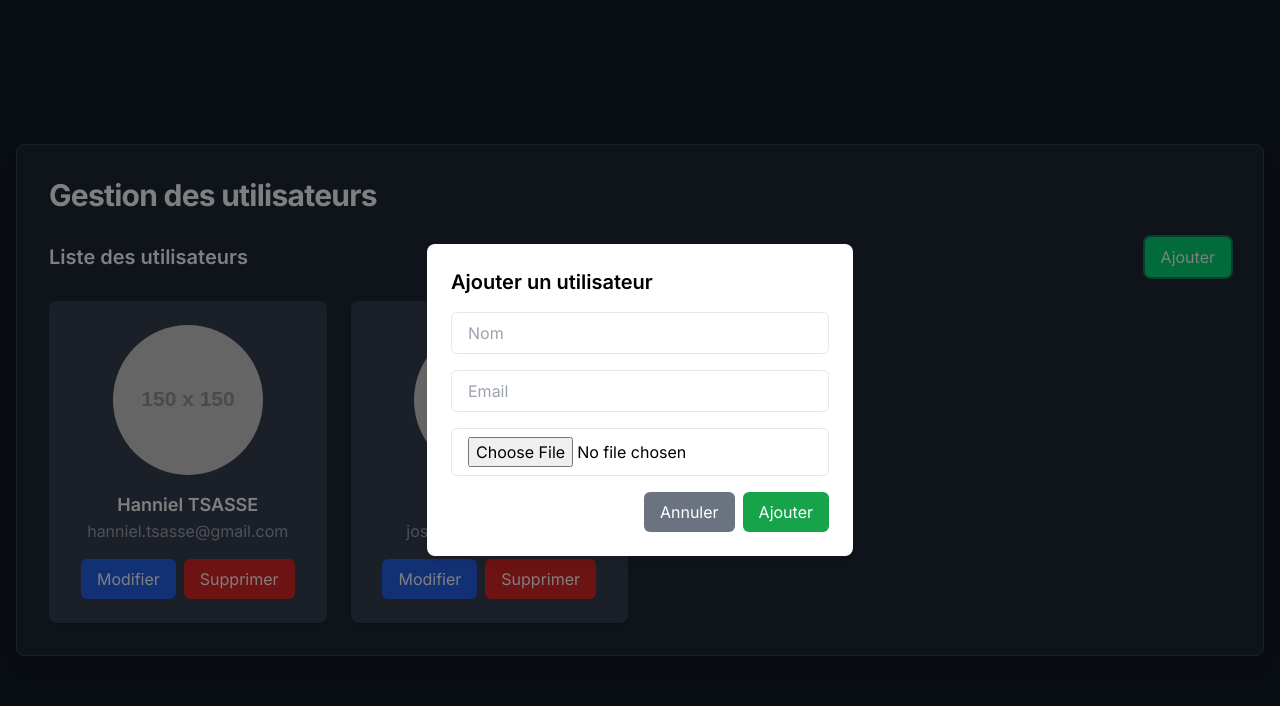
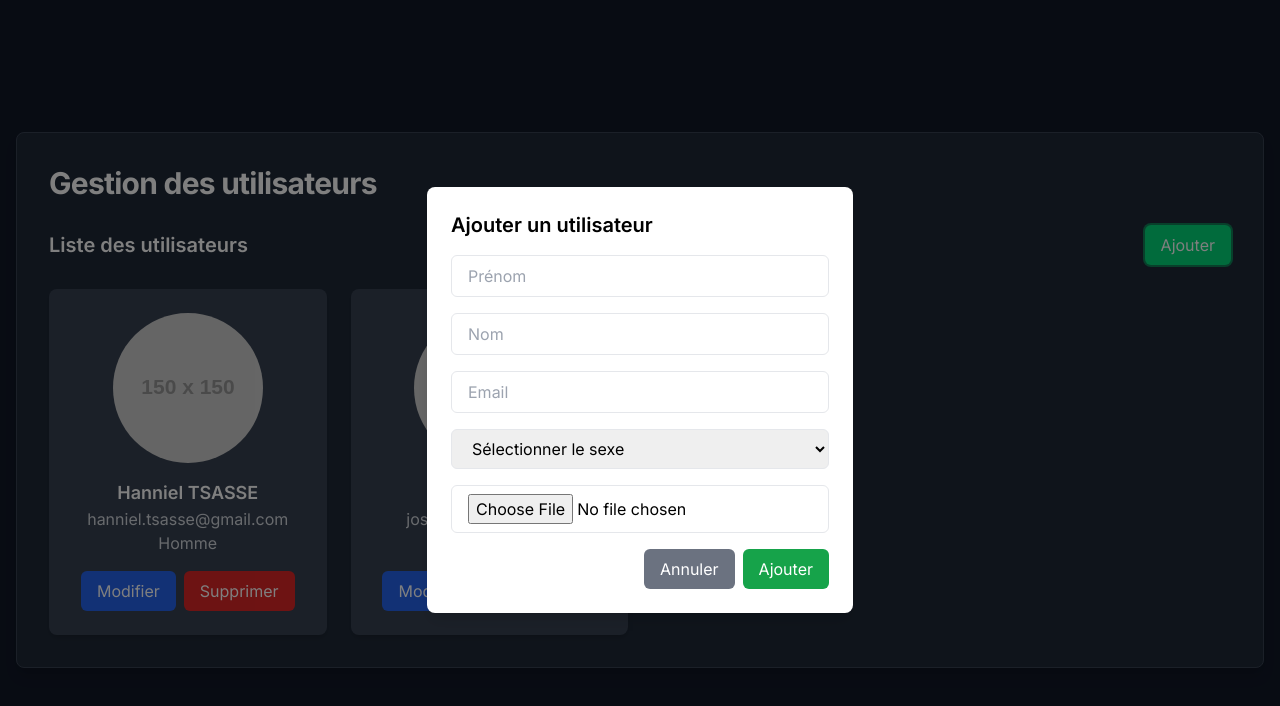
Before and after one commit to Hanniel95/Users-Management, a Next.js app: page / in a window 1280 px wide. Both pictures are taken after a click on the button "Ajouter". Shown: the top 706 px of the page. Built offline with nearby package versions, Linux system fonts and the light colour scheme.

Commit message:
Add "name and gender fields"

```diff
--- a/src/app/page.tsx
+++ b/src/app/page.tsx
@@ -6,14 +6,18 @@ import Image from "next/image";
 const initialUsers = [
   {
     id: 1,
-    name: "Hanniel TSASSE",
+    firstName: "Hanniel",
+    lastName: "TSASSE",
     email: "hanniel.tsasse@gmail.com",
+    gender: "M",
     avatar: "https://via.placeholder.com/150",
   },
   {
     id: 2,
-    name: "Josué FOUDJI",
+    firstName: "Josué",
+    lastName: "FOUDJI",
     email: "josue.foudji@yahoo.fr",
+    gender: "F",
     avatar: "https://via.placeholder.com/150",
   },
 ];
@@ -26,7 +30,7 @@ function LoadingOverlay() {
   );
 }
 
-export default function HomePage() {
+export default function Example() {
   const [users, setUsers] = useState(initialUsers);
   const [isModalOpen, setIsModalOpen] = useState(false);
   const [isDeleteModalOpen, setIsDeleteModalOpen] = useState(false);
@@ -130,13 +134,16 @@ export default function HomePage() {
                   height={150}
                   className="w-[150px] h-[150px] rounded-full mb-4"
                   src={user.avatar}
-                  alt={`${user.name} profile`}
+                  alt={`${user.firstName} ${user.lastName} profile`}
                 />
                 <div className="text-center">
                   <h3 className="text-lg font-semibold text-white">
-                    {user.name}
+                    {user.firstName} {user.lastName}
                   </h3>
-                  <p className="text-gray-400">{user.email}</p>
+                  <p className="text-gray-300">{user.email}</p>
+                  <p className="text-gray-300">
+                    {user.gender == "M" ? "Homme" : "Femme"}
+                  </p>
                 </div>
                 <div className="flex mt-4 space-x-2">
                   <button
@@ -166,10 +173,19 @@ export default function HomePage() {
             </h2>
             <input
               type="text"
+              placeholder="Prénom"
+              value={currentUser?.firstName || ""}
+              onChange={(e) =>
+                setCurrentUser({ ...currentUser, firstName: e.target.value })
+              }
+              className="block w-full px-4 py-2 mb-4 border rounded-md"
+            />
+            <input
+              type="text"
               placeholder="Nom"
-              value={currentUser?.name || ""}
+              value={currentUser?.lastName || ""}
               onChange={(e) =>
-                setCurrentUser({ ...currentUser, name: e.target.value })
+                setCurrentUser({ ...currentUser, lastName: e.target.value })
               }
               className="block w-full px-4 py-2 mb-4 border rounded-md"
             />
@@ -182,6 +198,17 @@ export default function HomePage() {
               }
               className="block w-full px-4 py-2 mb-4 border rounded-md"
             />
+            <select
+              value={currentUser?.gender || ""}
+              onChange={(e) =>
+                setCurrentUser({ ...currentUser, gender: e.target.value })
+              }
+              className="block w-full px-4 py-2 mb-4 border rounded-md"
+            >
+              <option value="">Sélectionner le sexe</option>
+              <option value="M">Masculin</option>
+              <option value="F">Féminin</option>
+            </select>
             <input
               type="file"
               onChange={handleFileChange}
@@ -223,7 +250,10 @@ export default function HomePage() {
             <h2 className="text-xl font-semibold mb-4">
               Confirmer la suppression
             </h2>
-            <p>Voulez-vous vraiment supprimer {currentUser?.name} ?</p>
+            <p>
+              Voulez-vous vraiment supprimer {currentUser?.firstName}{" "}
+              {currentUser?.lastName} ?
+            </p>
             <div className="flex justify-end space-x-2 mt-4">
               <button
                 onClick={closeDeleteModal}
```
